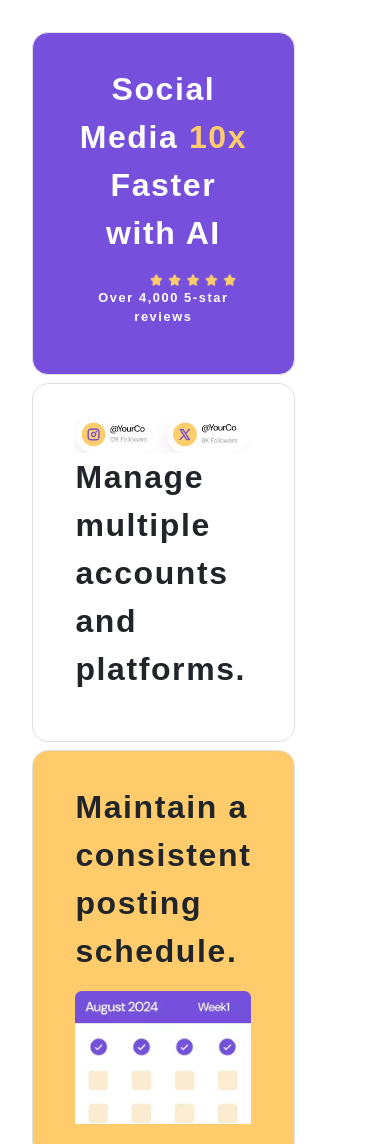
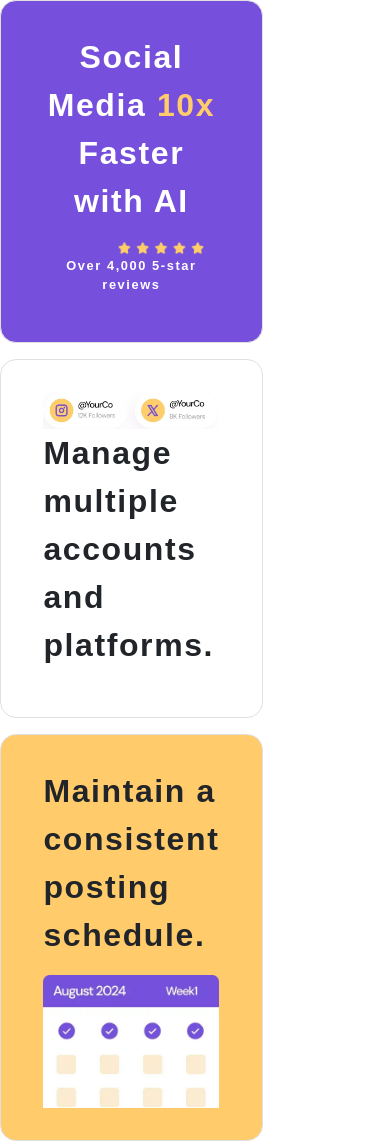
Before and after one commit to Ifetayo02/bento-grid-main, a plain HTML site: page index.html in a window 390 px wide. Shown: the top 1144 px of the page. Drawn offline with nearby package versions, Linux system fonts and the light colour scheme.

Commit message:
changed the width

```diff
--- a/Bento-grid Styling.css
+++ b/Bento-grid Styling.css
@@ -20,7 +20,6 @@ body {
   background-color: var(--white);
   font-family: "Barlow Semi Condensed", sans-serif;
   display: flex;
-  width: 100%;
   justify-content: center;
   height: 100%;
 }
@@ -28,7 +27,6 @@ body {
   max-width: 1440px;
   background-color: white;
   box-shadow: 0px 4px 12px rgba (0,0,0,0.1);
-  width: 100%;
   display: grid;
   height: 100vh;
 }
@@ -43,8 +41,6 @@ body {
   grid-auto-columns: 1fr;
   grid-template-columns: repeat(4,1fr);
   gap: 1rem;
-  padding: 2rem;
-  width: 100%;
   justify-content: center;
   height: 100vh;
 }
@@ -194,13 +190,14 @@ body {
   "item7"
   "item1"
   "item4";
-    gap: .5rem;
+    gap: 1rem;
     width: 100%;
     background-color: white;
     border-radius: 12px;
     box-shadow: 0px 2px 12px  rgba (0,0,0,0.1);
     align-items: center;
     justify-content: center;
+    max-width: 100vw;
   }
 .item1,
 .item2,
```
